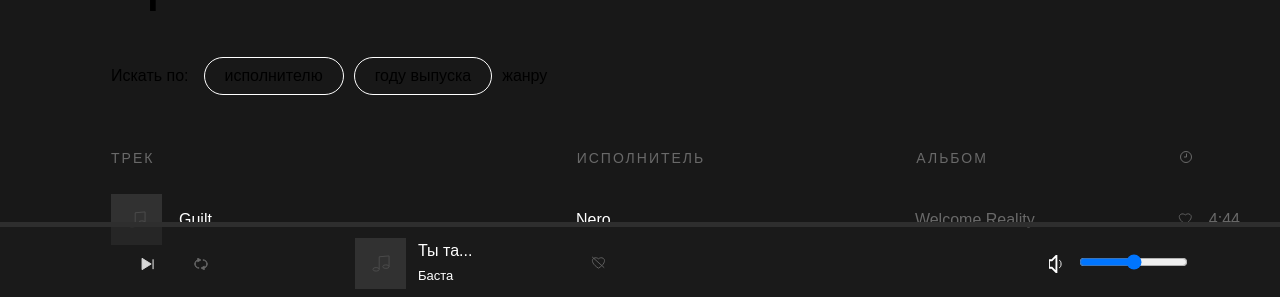
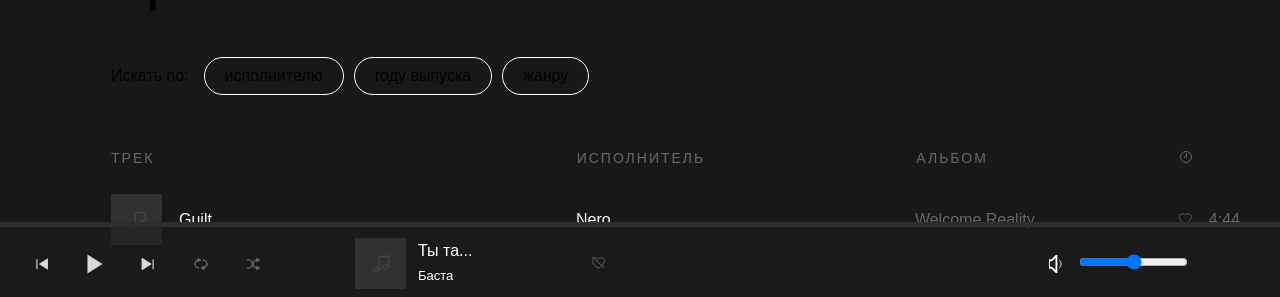
Before and after one commit to SonRayS/skypro-music, a Next.js app: page / in a window 1280 px wide. Shown: the part 500-797 px from the top of the page. Built offline with nearby package versions, Linux system fonts and the light colour scheme.

Commit message:
save icon

```diff
--- a/src/app/components/body/bodyRadioBtn/bodyRadioBtn.tsx
+++ b/src/app/components/body/bodyRadioBtn/bodyRadioBtn.tsx
@@ -25,7 +25,7 @@ function RadioBtn() {
             </div>
             <div
                 className={classNames(
-                    styles.filterButton,
+                    styles.filter__button,
                     styles.buttonGenre,
                     styles._btnText
                 )}
--- a/src/app/components/timeScale/timePlayerControls/timePlayerControls.tsx
+++ b/src/app/components/timeScale/timePlayerControls/timePlayerControls.tsx
@@ -7,12 +7,12 @@ function GetTimeControls() {
         <div className={styles.player__controls}>
             <div className={styles.player__btnPrev}>
                 <svg className={styles.player__btnPrevSvg}>
-                    <use href="/img/icon/sprite.svg#iconPrev" />
+                    <use href="/img/icon/sprite.svg#icon-prev" />
                 </svg>
             </div>
             <div className={classNames(styles.player__btnPlay, styles._btn)}>
                 <svg className={styles.player__btnPlaySvg}>
-                    <use href="/img/icon/sprite.svg#iconPlay" />
+                    <use href="/img/icon/sprite.svg#icon-play" />
                 </svg>
             </div>
             <div className={styles.player__btnNext}>
@@ -37,7 +37,7 @@ function GetTimeControls() {
                 )}
             >
                 <svg className={styles.player__btnShuffleSvg}>
-                    <use href="/img/icon/sprite.svg#iconShuffle" />
+                    <use href="/img/icon/sprite.svg#icon-shuffle" />
                 </svg>
             </div>
         </div>
```
